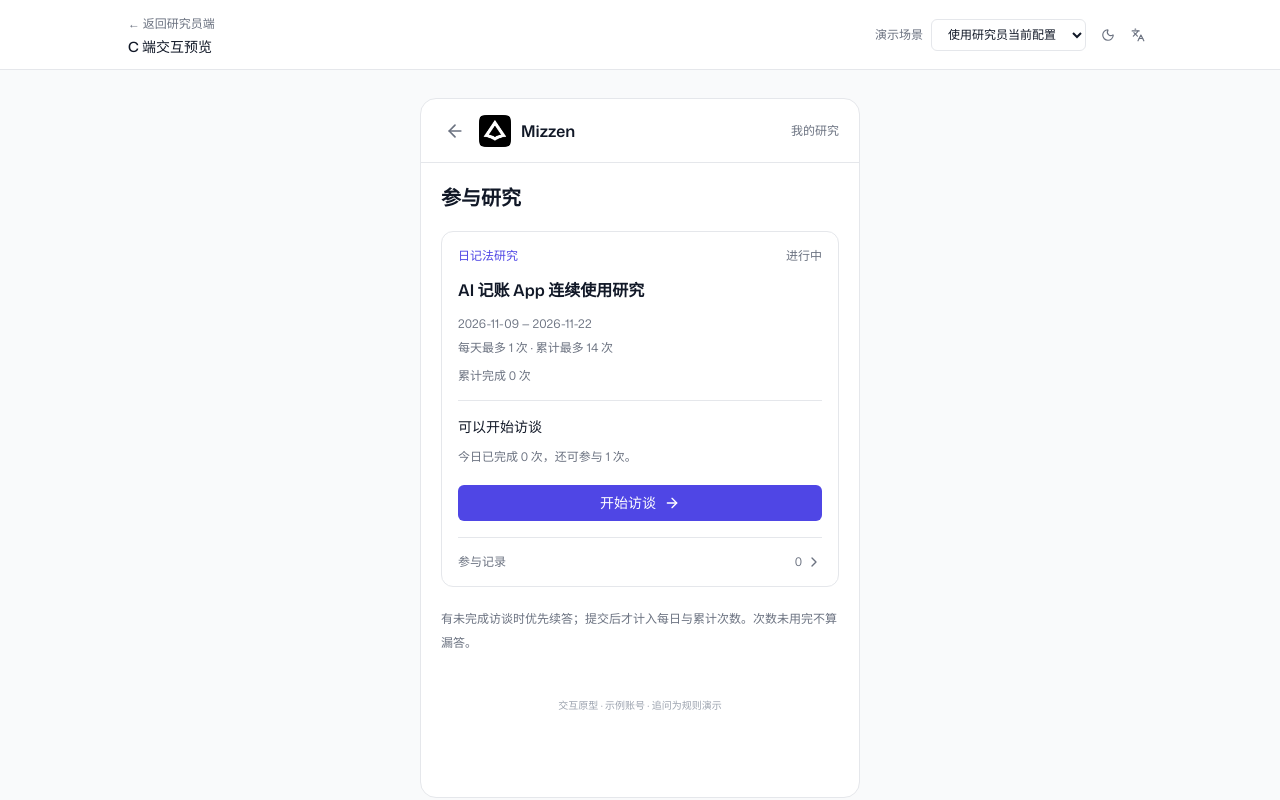
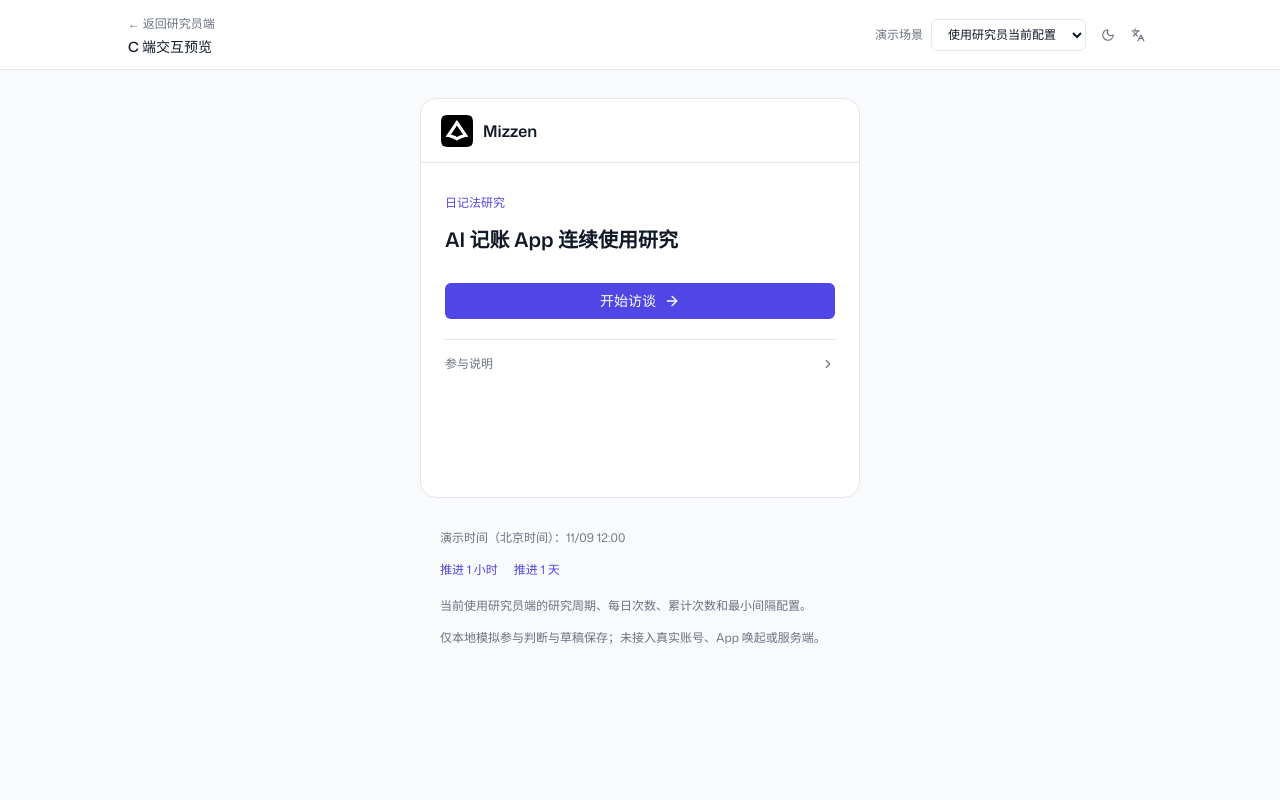
Before and after one commit to 2023liushuya-lab/mizzen-diary-prototype, a Next.js app: page /participant/study in a window 1280 px wide. Shown: the top 800 px of the page. Built offline with nearby package versions, Linux system fonts and the light colour scheme.

Commit message:
Unify invitation and participation into one lightweight entry page

```diff
--- a/src/components/participant/participant-app.tsx
+++ b/src/components/participant/participant-app.tsx
@@ -56,6 +56,7 @@ export function ParticipantApp({ screen }: { screen: Screen }) {
     .filter((t) => t.status === "submitted")
     .toReversed();
   const enter = () => {
+    if (!state.joined) state.join();
     if (state.begin()) router.push("/participant/interview");
   };
   const view = (t: ParticipantTask) => {
@@ -63,7 +64,7 @@ export function ParticipantApp({ screen }: { screen: Screen }) {
     router.push("/participant/interview");
   };
   const title = study.title;
-  const ended = decision.reason === "ended" || decision.reason === "total";
+  const landing = screen === "join" || screen === "study";
   const entryTitle = {
     allowed: decision.completed
       ? say("可以开始新一次访谈", "Ready for another session")
@@ -126,60 +127,93 @@ export function ParticipantApp({ screen }: { screen: Screen }) {
   );
   const entryCard = (
     <section
-      className="rounded-xl border border-border p-4"
+      className={screen === "home" ? "rounded-xl border border-border p-4" : ""}
       data-testid="participant-study-card"
       data-decision={decision.reason}
     >
-      <div className="flex items-center justify-between">
-        <span className="text-xs text-primary">
+      <p className="text-xs font-medium text-primary">
         {say("日记法研究", "Diary study")}
-        </span>
-        <span className="text-xs text-muted-foreground">
-          {ended ? say("已结束", "Closed") : say("进行中", "Active")}
-        </span>
+      </p>
+      <h2 className="mt-3 text-xl font-semibold leading-8">{title}</h2>
+      {study.participantDescription?.trim() && (
+        <p
+          data-testid="invitation-description"
+          className="mt-3 whitespace-pre-wrap break-words text-sm leading-7 text-muted-foreground"
+        >
+          {study.participantDescription}
+        </p>
+      )}
+      <div className="mt-7" aria-live="polite">
+        {!decision.allowed && (
+          <div className="flex items-center gap-2">
+            <Clock3 className="size-4 shrink-0 text-muted-foreground" />
+            <h3 className="text-sm font-medium">{entryTitle}</h3>
           </div>
-      <h2 className="mt-3 text-base font-semibold leading-7">{title}</h2>
-      <p className="mt-2 text-xs leading-6 text-muted-foreground">
-        {config.start} — {config.end}
-        <br />
-        {limitSummary}
-      </p>
-      <p className="mt-2 text-xs text-muted-foreground">
-        {say(
-          `累计完成 ${decision.completed} 次`,
-          `${decision.completed} sessions completed`,
         )}
-      </p>
-      <div className="mt-4 border-t border-border pt-4" aria-live="polite">
-        <h3 className="text-sm font-medium">{entryTitle}</h3>
-        <p className="mt-2 text-xs leading-6 text-muted-foreground">
+        {(!decision.allowed ||
+          decision.reason === "resume" ||
+          decision.completed > 0) && (
+          <p
+            className={cn(
+              "text-xs leading-6 text-muted-foreground",
+              !decision.allowed && "mt-2",
+            )}
+          >
             {entryHint}
           </p>
+        )}
+        {decision.allowed && (
           <Button
-          className="mt-4 w-full"
-          disabled={!decision.allowed}
+            className={cn(
+              "w-full",
+              (decision.reason === "resume" || decision.completed > 0) &&
+                "mt-3",
+            )}
             onClick={enter}
           >
-          {decision.allowed
-            ? primary
-            : decision.reason === "interval"
-              ? say("等待下一次开放", "Waiting")
-              : decision.reason === "notstarted"
-                ? say("尚未开放", "Not open yet")
-                : say("暂不可参与", "Unavailable")}
+            {primary}
             <ArrowRight />
           </Button>
+        )}
       </div>
+      <div className="mt-5 border-t border-border">
+        {history.length > 0 && (
           <Link
             href="/participant/history"
-        className="mt-4 flex items-center justify-between border-t border-border pt-4 text-xs text-muted-foreground hover:text-primary"
+            className="flex items-center justify-between py-4 text-xs text-muted-foreground hover:text-primary"
           >
             {say("参与记录", "Participation history")}
             <span className="flex items-center gap-1">
               {history.length}
-          <ChevronRight className="size-4" />
+              <ChevronRight className="size-3.5" />
             </span>
           </Link>
+        )}
+        <details
+          className={cn(
+            "group py-4",
+            history.length > 0 && "border-t border-border",
+          )}
+          data-testid="participation-details"
+        >
+          <summary className="flex cursor-pointer list-none items-center justify-between text-xs text-muted-foreground [&::-webkit-details-marker]:hidden">
+            {say("参与说明", "Participation details")}
+            <ChevronRight className="size-3.5 transition-transform group-open:rotate-90" />
+          </summary>
+          <div className="mt-3 space-y-2 text-xs leading-6 text-muted-foreground">
+            <p>
+              {config.start} — {config.end}
+            </p>
+            <p>{limitSummary}</p>
+            <p>
+              {say(
+                "次数是参与上限，不要求每天答满；按北京时间自然日计算。",
+                "These are caps, not daily targets. Days follow Asia/Shanghai time.",
+              )}
+            </p>
+          </div>
+        </details>
+      </div>
     </section>
   );
   const samples = [
@@ -302,16 +336,22 @@ export function ParticipantApp({ screen }: { screen: Screen }) {
       <div
         className={cn(
           "mx-auto max-w-[440px] bg-card sm:my-7 sm:rounded-2xl sm:border sm:border-border",
-          screen === "join" ? "sm:min-h-[400px]" : "sm:min-h-[700px]",
+          landing ? "sm:min-h-[400px]" : "sm:min-h-[700px]",
         )}
       >
         <header className="flex h-16 items-center justify-between border-b border-border px-5">
           <div className="flex items-center gap-2.5">
-            {screen !== "home" && (
+            {screen !== "home" && !landing && (
               <button
                 aria-label={say("返回", "Back")}
                 className="rounded-md p-1 text-muted-foreground hover:bg-surface"
-                onClick={() => router.push("/participant")}
+                onClick={() =>
+                  router.push(
+                    screen === "interview" || screen === "history"
+                      ? "/participant/study"
+                      : "/participant",
+                  )
+                }
               >
                 <ArrowLeft className="size-5" />
               </button>
@@ -319,7 +359,7 @@ export function ParticipantApp({ screen }: { screen: Screen }) {
             <Brand />
             <span className="text-base font-semibold">Mizzen</span>
           </div>
-          {screen !== "join" && (
+          {!landing && (
             <span className="text-xs text-muted-foreground">
               {say("我的研究", "My studies")}
             </span>
@@ -345,60 +385,7 @@ export function ParticipantApp({ screen }: { screen: Screen }) {
               {say("恢复示例账号", "Restore demo account")}
             </Button>
           </section>
-        ) : screen === "join" ? (
-          <section className="px-6 pt-8 pb-6" data-testid="simple-invitation">
-            <p className="text-xs font-medium text-primary">
-              {say("日记法研究", "Diary study")}
-            </p>
-            <h1 className="mt-3 text-xl font-semibold leading-8">{title}</h1>
-            {study.participantDescription?.trim() && (
-              <p
-                data-testid="invitation-description"
-                className="mt-3 whitespace-pre-wrap break-words text-sm leading-7 text-muted-foreground"
-              >
-                {study.participantDescription}
-              </p>
-            )}
-            <Button
-              className="mt-7 w-full"
-              onClick={() => {
-                state.join();
-                router.push("/participant/study");
-              }}
-            >
-              {state.joined
-                ? say("进入研究", "Open study")
-                : say("开始参与", "Join study")}
-            </Button>
-            <details
-              className="group mt-5 border-t border-border pt-4"
-              data-testid="participation-details"
-            >
-              <summary className="flex cursor-pointer list-none items-center justify-between text-xs text-muted-foreground [&::-webkit-details-marker]:hidden">
-                {say("参与说明", "Participation details")}
-                <ChevronRight className="size-3.5 transition-transform group-open:rotate-90" />
-              </summary>
-              <div className="mt-3 space-y-2 text-xs leading-6 text-muted-foreground">
-                <p>
-                  {config.start} — {config.end}
-                </p>
-                <p>{limitSummary}</p>
-                <p>
-                  {say(
-                    "次数是参与上限，不要求每天答满；按北京时间自然日计算。",
-                    "These are caps, not daily targets. Days follow Asia/Shanghai time.",
-                  )}
-                </p>
-                <p>
-                  {say(
-                    "参与后可在 App“我的研究”中继续。",
-                    "Continue later from My studies in the app.",
-                  )}
-                </p>
-              </div>
-            </details>
-          </section>
-        ) : !state.joined ? (
+        ) : !state.joined && screen === "home" ? (
           <section className="px-6 py-12">
             <BookOpen className="mb-5 size-8 text-muted-foreground" />
             <h1 className="text-xl font-semibold">
@@ -457,19 +444,13 @@ export function ParticipantApp({ screen }: { screen: Screen }) {
             )}
           </section>
         ) : screen !== "interview" || task.day === 0 ? (
-          <section className="space-y-5 p-5">
-            <h1 className="text-xl font-semibold">
-              {screen === "home"
-                ? say("我的研究", "My studies")
-                : say("参与研究", "Participate")}
+          <section className="px-6 pt-8 pb-6" data-testid="single-entry-page">
+            {screen === "home" && (
+              <h1 className="mb-5 text-xl font-semibold">
+                {say("我的研究", "My studies")}
               </h1>
+            )}
             {entryCard}
-            <p className="text-xs leading-6 text-muted-foreground">
-              {say(
-                "有未完成访谈时优先续答；提交后才计入每日与累计次数。次数未用完不算漏答。",
-                "Unfinished interviews resume first. Completed submissions count toward daily and total caps; unused capacity is not a missed task.",
-              )}
-            </p>
           </section>
         ) : (
           <section className="p-5">
@@ -868,7 +849,7 @@ export function ParticipantApp({ screen }: { screen: Screen }) {
             )}
           </section>
         )}
-        {screen !== "join" && (
+        {!landing && (
           <div className="px-5 py-5 text-center text-[10px] leading-5 text-placeholder">
             {say(
               "交互原型 · 示例账号 · 追问为规则演示",
```
Also changed, not shown: 4 other files (tests, documents, lock files or other folders). Lines whose indentation alone changed are shown as unchanged.
